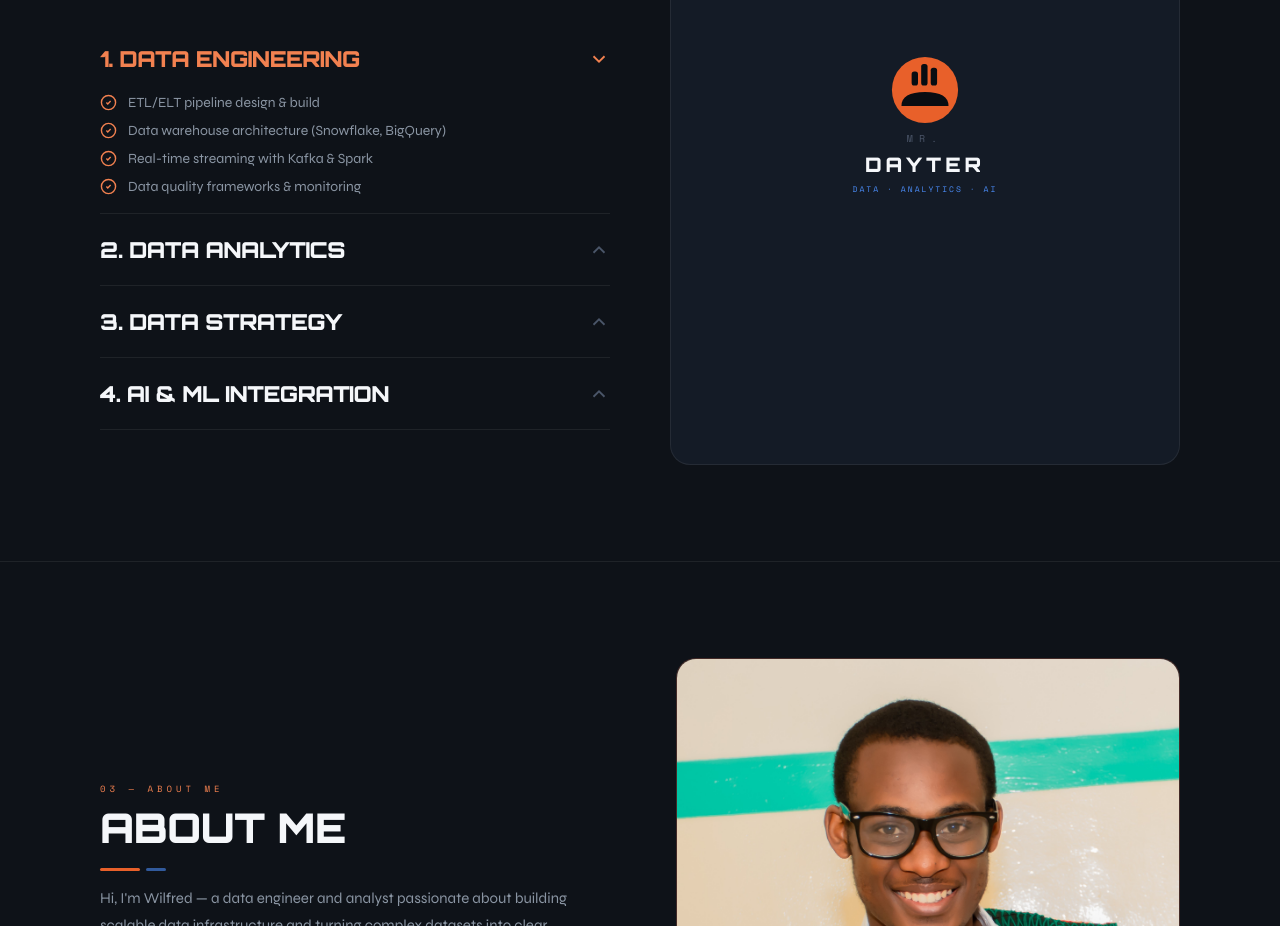
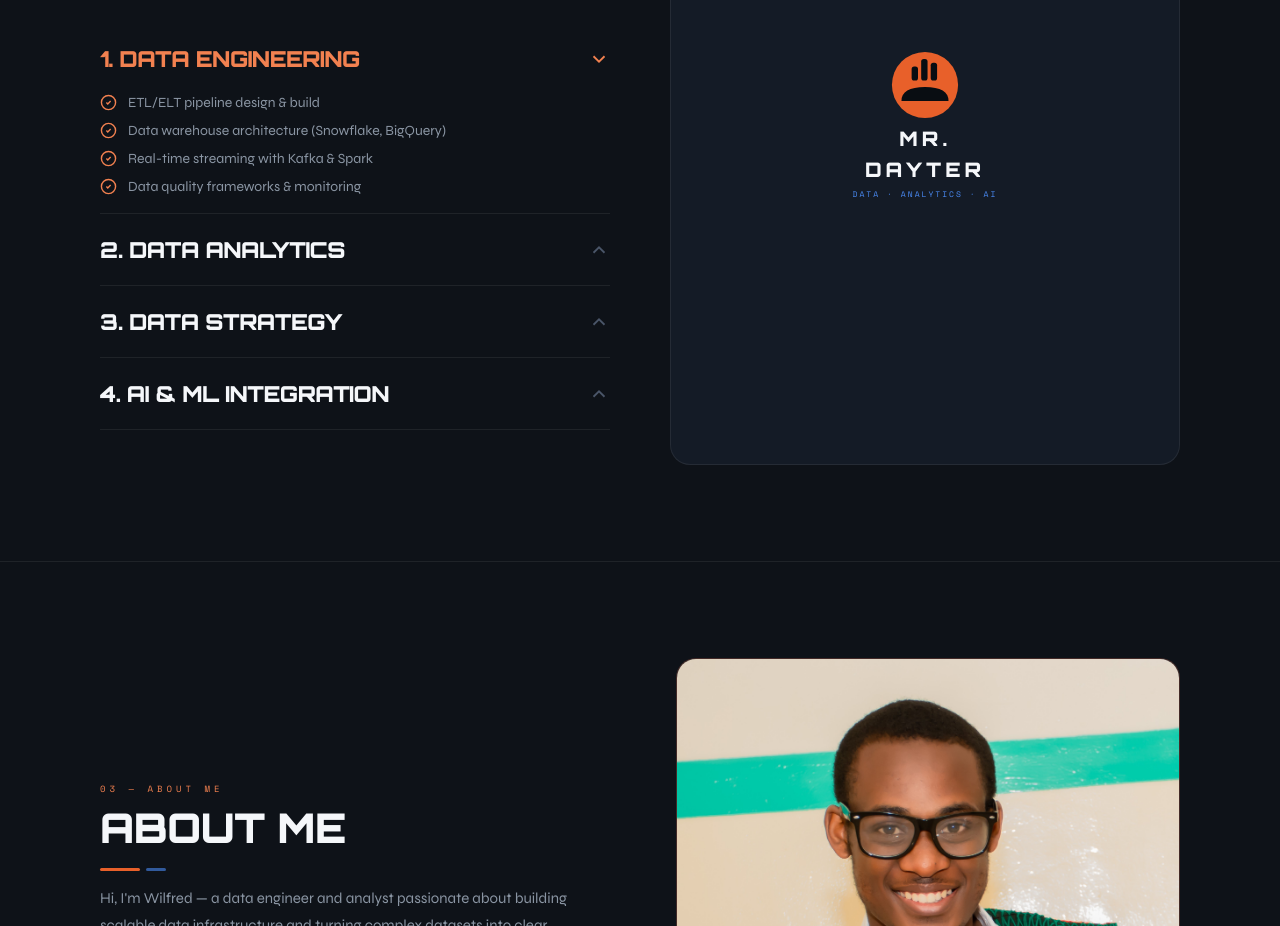
Before and after one commit to WilfredTagha/IWTAG, a React (Vite) app in the folder mr_dayter_portfolio/: page / in a window 1280 px wide. Shown: the part 1160-2086 px from the top of the page. Built offline with nearby package versions, Linux system fonts and the light colour scheme.

Commit message:
adjusted logo name

```diff
--- a/mr_dayter_portfolio/src/components/Services.jsx
+++ b/mr_dayter_portfolio/src/components/Services.jsx
@@ -101,7 +101,7 @@ return (
           <div className="svc-visual-placeholder">
             <div className="wordmark">
               <LogoMark dark={dark} size={70} />
-              <div className="wm-mr">MR.</div>
+              <div className="wm-name" style={{ fontSize: 20 }}>MR.</div>
               <div className="wm-name" style={{ fontSize: 20 }}>DAYTER</div>
               <div className="wm-tag">Data · Analytics · AI</div>
             </div>
```
